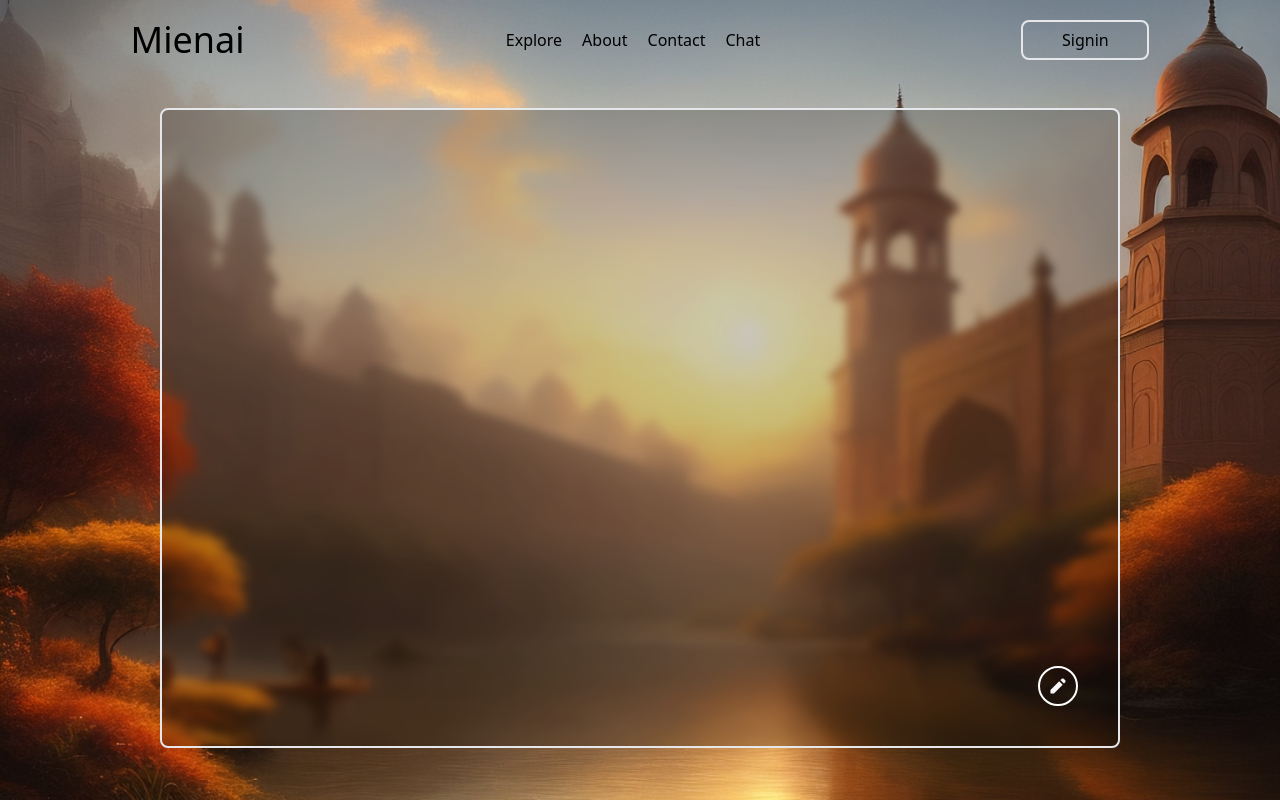
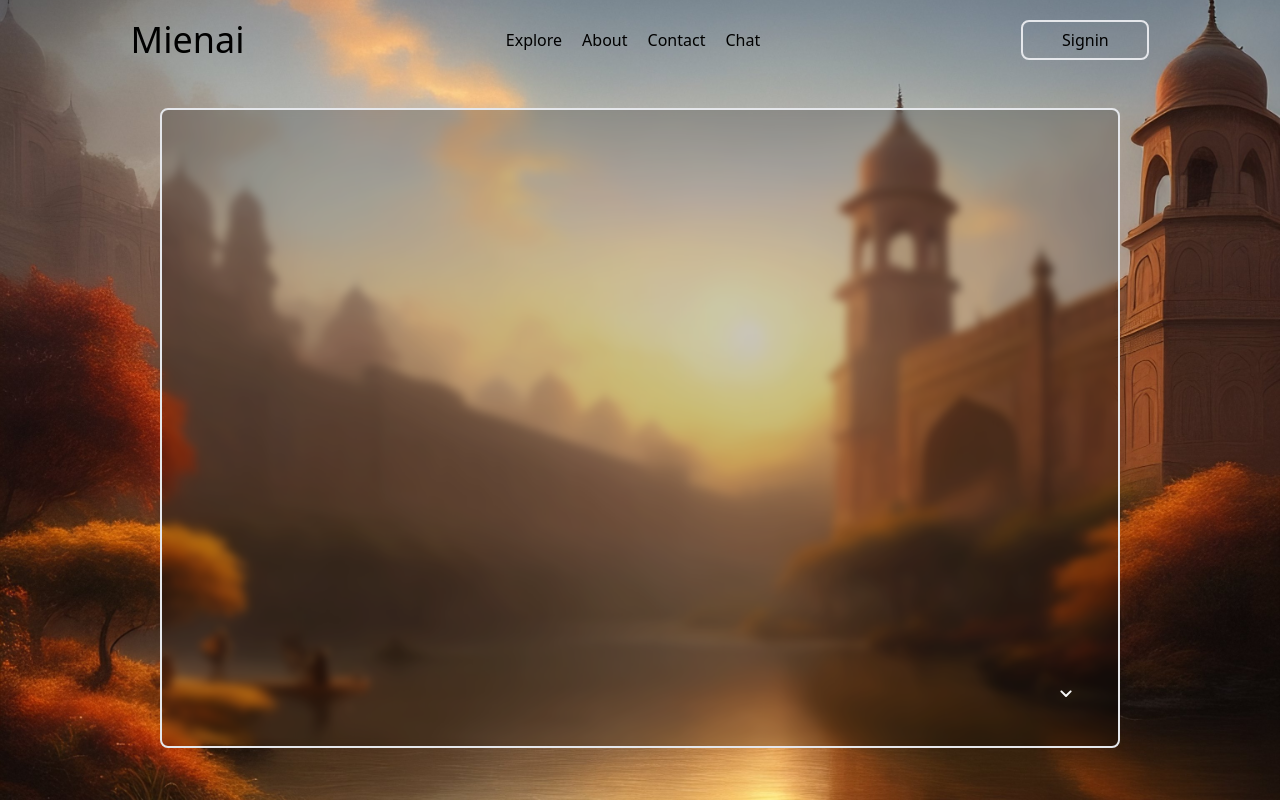
Before and after one commit to abhishekumar-tyagi/Trave, a Next.js app: page /app/dashboard in a window 1280 px wide. Built offline with nearby package versions, Linux system fonts and the light colour scheme; no server answers.

Commit message:
experimental production for ui testing

```diff
--- a/components/Contact/Contact.tsx
+++ b/components/Contact/Contact.tsx
@@ -6,7 +6,7 @@ import Form from "../Feedback/Form"
 const Contact = () => {
 	return (
 		<div className="bg-contact h-screen  bg-center bg-cover bg-black/40 bg-blend-multiply  w-full flex  justify-center items-center  ">
-			<div className="flex flex-col md:w-[75%] w-[90%] gap-4 sm:gap-7 mt-[8vh] md:mt-0">
+			<div className="flex relative h-[70%] flex-col md:w-[75%]  w-[90%] gap-4 sm:gap-7 mt-[8vh] md:mt-0">
 				<div className=" lg:text-6xl md:text-5xl text-3xl font-semibold">
 					Lets get to know each other !
 				</div>
@@ -42,7 +42,7 @@ const Contact = () => {
 						</Link>
 					</div>
 				</div>
-				<div className="md:w-max ">
+				<div className="md:w-max absolute right-0 bottom-0">
 					<Form />
 				</div>
 			</div>
--- a/components/Dashboard/Dashboard.tsx
+++ b/components/Dashboard/Dashboard.tsx
@@ -37,7 +37,7 @@ const Dashboard = () => {
 					🇮🇳 India
 				</div> */}
 				<div onClick={() => router.push('/app/edit')} className="absolute right-0 bottom-0 md:pb-10 pb-5 pr-5 md:pr-10 cursor-pointer">
-					<img src="/images/Edit.svg" alt="edit" draggable="false" />
+					<img src="/images/Dropdown.svg" alt="edit" draggable="false" />
 				</div>
 			</div>
 		</div>
--- a/components/Signin/Signin.tsx
+++ b/components/Signin/Signin.tsx
@@ -21,7 +21,7 @@ const Signin = () => {
 				</div>
 			</div>
 			<div className="w-full">
-				<div onClick={() => router.push('/')} className="text-3xl font-medium cursor-pointer absolute right-0 pt-10 pr-[5vh]">
+				<div onClick={() => router.push('/')} className="text-3xl font-medium cursor-pointer absolute top-0 right-0 pt-10 pr-[5vh]">
 					Mienai
 				</div>
 				<div className="flex flex-col justify-center gap-8 items-center h-screen">
```
